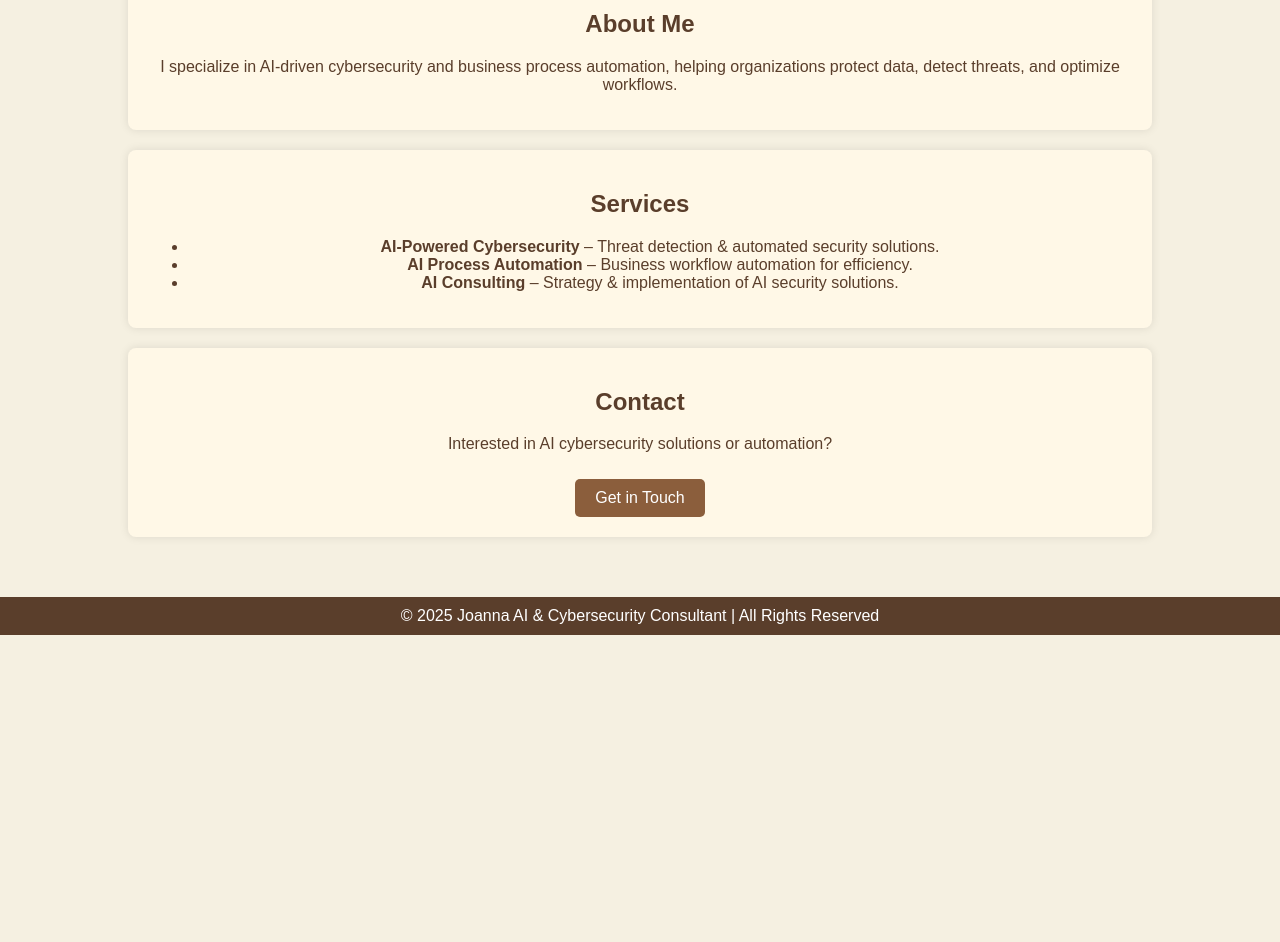
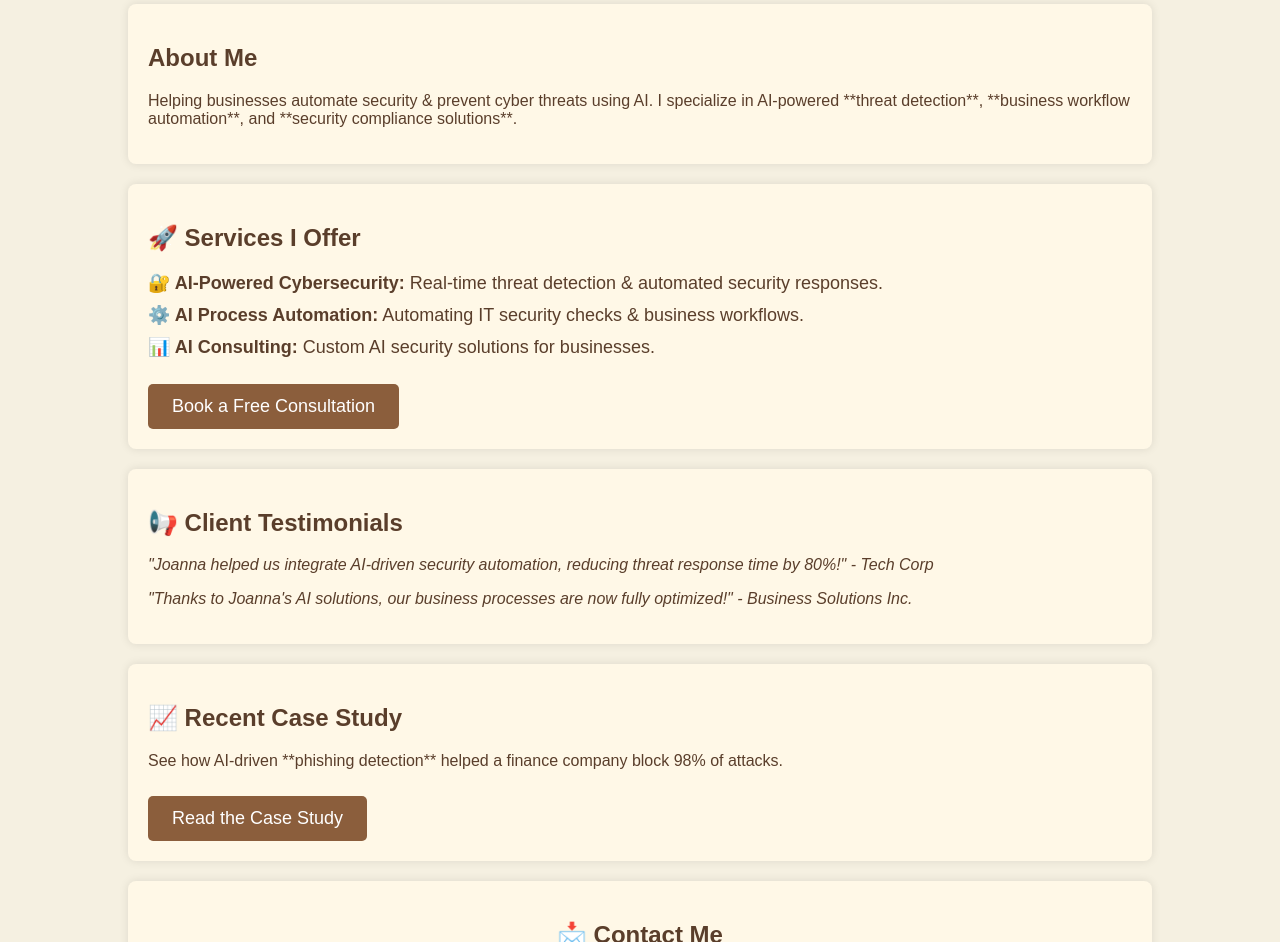
Before and after one commit to JoannaLundy/Joanna-AI-consultant, a plain HTML site: page Index.html in a window 1280 px wide. Shown: the part 308-1250 px from the top of the page. Before the commit the page ends 943 px from the top, so only its background shows below. Drawn offline with Linux system fonts and the light colour scheme.

Commit message:
Update Index.html

```diff
--- a/Index.html
+++ b/Index.html
@@ -17,7 +17,8 @@
             background-color: #8b5e3c;
             color: white;
             padding: 20px;
-            font-size: 24px;
+            font-size: 28px;
+            font-weight: bold;
         }
         .container {
             width: 80%;
@@ -30,63 +31,109 @@
             margin: 20px 0;
             border-radius: 8px;
             box-shadow: 0px 0px 10px rgba(0, 0, 0, 0.1);
+            text-align: left;
         }
         .cta-button {
             display: inline-block;
             background: #8b5e3c;
             color: white;
-            padding: 10px 20px;
+            padding: 12px 24px;
             text-decoration: none;
             border-radius: 5px;
+            font-size: 18px;
             margin-top: 10px;
         }
+        .cta-button:hover {
+            background: #5a3e2b;
+        }
         .profile-image {
-            width: 150px;
-            height: 150px;
+            width: 180px;
+            height: 180px;
             border-radius: 50%;
             object-fit: cover;
             margin: 20px auto;
             display: block;
         }
+        .services-list {
+            list-style-type: none;
+            padding: 0;
+        }
+        .services-list li {
+            font-size: 18px;
+            margin: 10px 0;
+        }
+        .testimonials {
+            font-style: italic;
+            color: #5a3e2b;
+        }
+        .contact-form {
+            background: #fff8e7;
+            padding: 20px;
+            border-radius: 8px;
+            box-shadow: 0px 0px 10px rgba(0, 0, 0, 0.1);
+        }
         footer {
             background: #5a3e2b;
             color: white;
-            padding: 10px;
+            padding: 15px;
             margin-top: 20px;
+            font-size: 14px;
         }
     </style>
 </head>
 <body>
+
     <header>
         Joanna AI & Cybersecurity Consultant
     </header>
 
     <div class="container">
-        <img src="https://www.facebook.com/photo.php?fbid=900974538666320&set=pb.100062613473132.-2207520000&type=3" alt="Your Profile Picture" class="profile-image">
+        <img src="https://www.facebook.com/photo.php?fbid=324733909623722&set=pb.100062613473132.-2207520000&type=3" alt="Your Profile Picture" class="profile-image">
 
         <div class="section">
             <h2>About Me</h2>
-            <p>I specialize in AI-driven cybersecurity and business process automation, helping organizations protect data, detect threats, and optimize workflows.</p>
+            <p>Helping businesses automate security & prevent cyber threats using AI.
+            I specialize in AI-powered **threat detection**, **business workflow automation**,
+            and **security compliance solutions**.</p>
         </div>
 
         <div class="section">
-            <h2>Services</h2>
-            <ul>
-                <li><strong>AI-Powered Cybersecurity</strong> – Threat detection & automated security solutions.</li>
-                <li><strong>AI Process Automation</strong> – Business workflow automation for efficiency.</li>
-                <li><strong>AI Consulting</strong> – Strategy & implementation of AI security solutions.</li>
+            <h2>🚀 Services I Offer</h2>
+            <ul class="services-list">
+                <li><strong>🔐 AI-Powered Cybersecurity:</strong> Real-time threat detection & automated security responses.</li>
+                <li><strong>⚙️ AI Process Automation:</strong> Automating IT security checks & business workflows.</li>
+                <li><strong>📊 AI Consulting:</strong> Custom AI security solutions for businesses.</li>
             </ul>
+            <a href="mailto:lundyjoanna@outlook.com" class="cta-button">Book a Free Consultation</a>
         </div>
 
         <div class="section">
-            <h2>Contact</h2>
-            <p>Interested in AI cybersecurity solutions or automation?</p>
-            <a href="mailto:lundyjoanna@outlook.com" class="cta-button">Get in Touch</a>
+            <h2>📢 Client Testimonials</h2>
+            <p class="testimonials">"Joanna helped us integrate AI-driven security automation, reducing threat response time by 80%!" - Tech Corp</p>
+            <p class="testimonials">"Thanks to Joanna's AI solutions, our business processes are now fully optimized!" - Business Solutions Inc.</p>
+        </div>
+
+        <div class="section">
+            <h2>📈 Recent Case Study</h2>
+            <p>See how AI-driven **phishing detection** helped a finance company block 98% of attacks.</p>
+            <a href="#" class="cta-button">Read the Case Study</a>
+        </div>
+
+        <div class="contact-form">
+            <h2>📩 Contact Me</h2>
+            <p>Have questions about AI cybersecurity? Let's talk!</p>
+            <form action="mailto:lundyjoanna@outlook.com" method="POST" enctype="text/plain">
+                <input type="text" name="name" placeholder="Your Name" required><br><br>
+                <input type="email" name="email" placeholder="Your Email" required><br><br>
+                <textarea name="message" placeholder="Your Message" required></textarea><br><br>
+                <button type="submit" class="cta-button">Send Message</button>
+            </form>
         </div>
     </div>
 
     <footer>
         &copy; 2025 Joanna AI & Cybersecurity Consultant | All Rights Reserved
     </footer>
+
 </body>
 </html>
```
